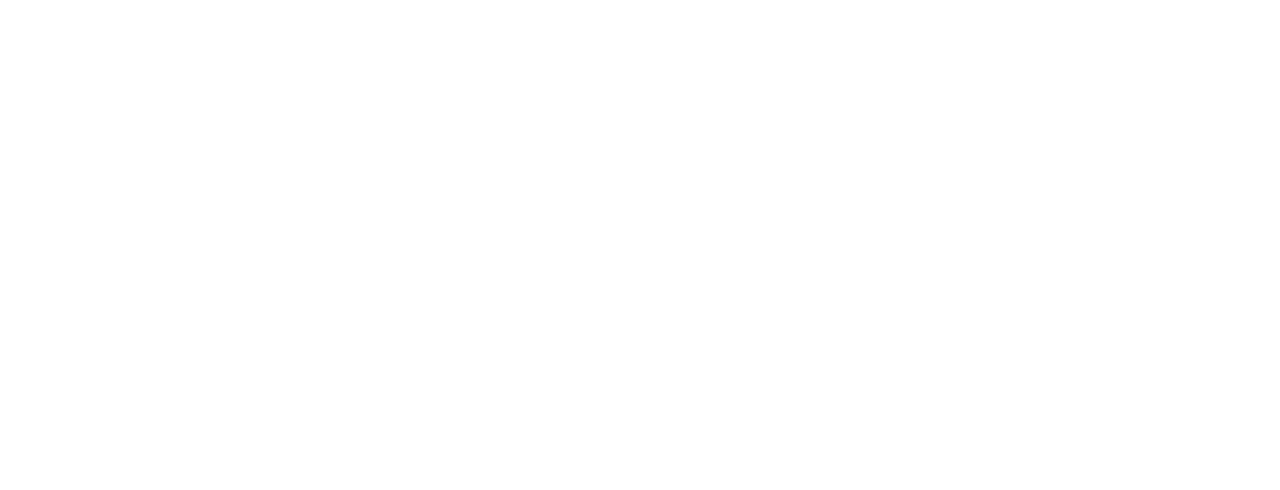
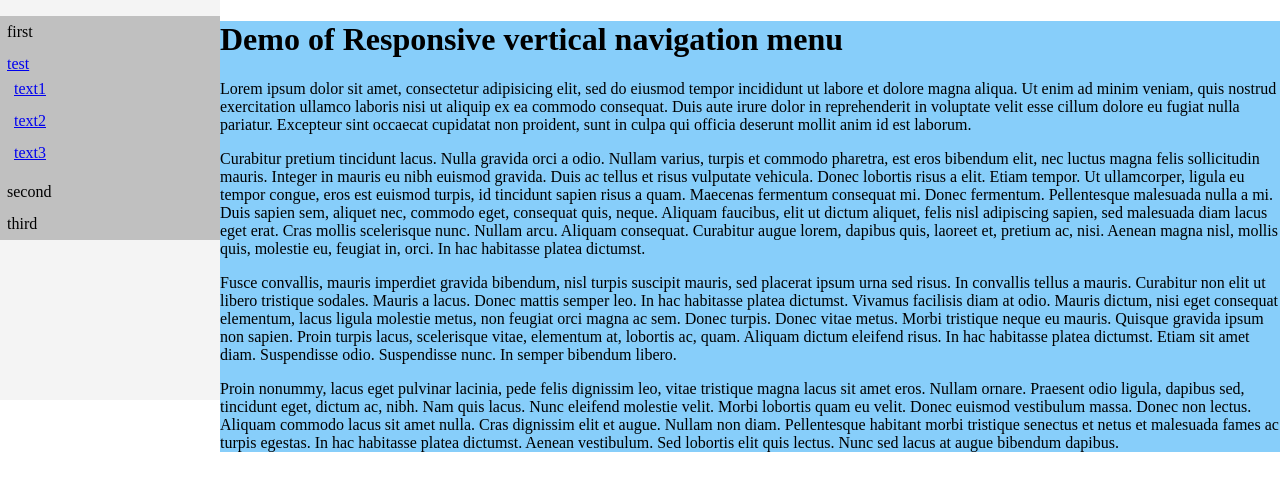
Before and after one commit to 4xmen/rvnm, a plain HTML site: page rvnm/public_html/demo/index.html in a window 1280 px wide. Drawn offline with Linux system fonts and the light colour scheme.

Commit message:
add menu class to elemts add ul li in nav bar add lerom ipsum to wrapper

```diff
--- a/rvnm/public_html/demo/index.html
+++ b/rvnm/public_html/demo/index.html
@@ -11,9 +11,54 @@
     </head>
     <body>
         <nav id="navbar">
+            <ul>
+                <li>first</li>
+                <li>
+                    <a href="#">
+                        test
+                    </a>
+                    <ul>
+                        <li>
+                            <a href="#">
+                                text1
+                            </a>
+                        </li>
+                        <li>
+                            <a href="#">
+                                text2
+                            </a>
+                        </li>
+                        <li>
+                            <a href="#">
+                                text3
+                            </a>
+                        </li>
+
+                    </ul>
+
+                </li>
+                <li>second</li>
+                <li>third</li>
+
+            </ul>
 
         </nav>
         <div id="wrapper">
+            <h1>
+                Demo of Responsive vertical navigation menu
+            </h1>
+            <p>
+                Lorem ipsum dolor sit amet, consectetur adipisicing elit, sed do eiusmod tempor incididunt ut labore et dolore magna aliqua. Ut enim ad minim veniam, quis nostrud exercitation ullamco laboris nisi ut aliquip ex ea commodo consequat. Duis aute irure dolor in reprehenderit in voluptate velit esse cillum dolore eu fugiat nulla pariatur. Excepteur sint occaecat cupidatat non proident, sunt in culpa qui officia deserunt mollit anim id est laborum.
+            </p>
+            <p>
+                Curabitur pretium tincidunt lacus. Nulla gravida orci a odio. Nullam varius, turpis et commodo pharetra, est eros bibendum elit, nec luctus magna felis sollicitudin mauris. Integer in mauris eu nibh euismod gravida. Duis ac tellus et risus vulputate vehicula. Donec lobortis risus a elit. Etiam tempor. Ut ullamcorper, ligula eu tempor congue, eros est euismod turpis, id tincidunt sapien risus a quam. Maecenas fermentum consequat mi. Donec fermentum. Pellentesque malesuada nulla a mi. Duis sapien sem, aliquet nec, commodo eget, consequat quis, neque. Aliquam faucibus, elit ut dictum aliquet, felis nisl adipiscing sapien, sed malesuada diam lacus eget erat. Cras mollis scelerisque nunc. Nullam arcu. Aliquam consequat. Curabitur augue lorem, dapibus quis, laoreet et, pretium ac, nisi. Aenean magna nisl, mollis quis, molestie eu, feugiat in, orci. In hac habitasse platea dictumst.
+            </p>
+            <p>
+                Fusce convallis, mauris imperdiet gravida bibendum, nisl turpis suscipit mauris, sed placerat ipsum urna sed risus. In convallis tellus a mauris. Curabitur non elit ut libero tristique sodales. Mauris a lacus. Donec mattis semper leo. In hac habitasse platea dictumst. Vivamus facilisis diam at odio. Mauris dictum, nisi eget consequat elementum, lacus ligula molestie metus, non feugiat orci magna ac sem. Donec turpis. Donec vitae metus. Morbi tristique neque eu mauris. Quisque gravida ipsum non sapien. Proin turpis lacus, scelerisque vitae, elementum at, lobortis ac, quam. Aliquam dictum eleifend risus. In hac habitasse platea dictumst. Etiam sit amet diam. Suspendisse odio. Suspendisse nunc. In semper bibendum libero.
+            </p>
+            <p>
+                Proin nonummy, lacus eget pulvinar lacinia, pede felis dignissim leo, vitae tristique magna lacus sit amet eros. Nullam ornare. Praesent odio ligula, dapibus sed, tincidunt eget, dictum ac, nibh. Nam quis lacus. Nunc eleifend molestie velit. Morbi lobortis quam eu velit. Donec euismod vestibulum massa. Donec non lectus. Aliquam commodo lacus sit amet nulla. Cras dignissim elit et augue. Nullam non diam. Pellentesque habitant morbi tristique senectus et netus et malesuada fames ac turpis egestas. In hac habitasse platea dictumst. Aenean vestibulum. Sed lobortis elit quis lectus. Nunc sed lacus at augue bibendum dapibus.
+            </p>
 
         </div>
         <script type="text/javascript">
--- a/rvnm/public_html/dist/jquery.rvnm.css
+++ b/rvnm/public_html/dist/jquery.rvnm.css
@@ -0,0 +1,27 @@
+
+body{
+    padding: 0;
+    margin: 0;
+}
+.rvnm-navbar-box{
+    position: absolute;
+    left: 0px;
+    top:0;
+    width: 220px;
+    background: #f4f4f4 ;
+    min-height: 50vh;
+}
+
+.rvnm-wrapper{
+    margin-left: 220px;
+    background: lightskyblue ; /* demo */
+}
+
+.rvnm-navbar-box ul {
+    padding: 0;
+}
+
+.rvnm-navbar-box ul li{
+    padding: 7px;
+    background: silver ;
+}
--- a/rvnm/public_html/dist/jquery.rvnm.js
+++ b/rvnm/public_html/dist/jquery.rvnm.js
@@ -8,7 +8,8 @@
 
 
         this.each(function () {
-
+            $(this).addClass('rvnm-navbar-box');
+            $(settings.wrapper).addClass('rvnm-wrapper');
         });
 
 
```
